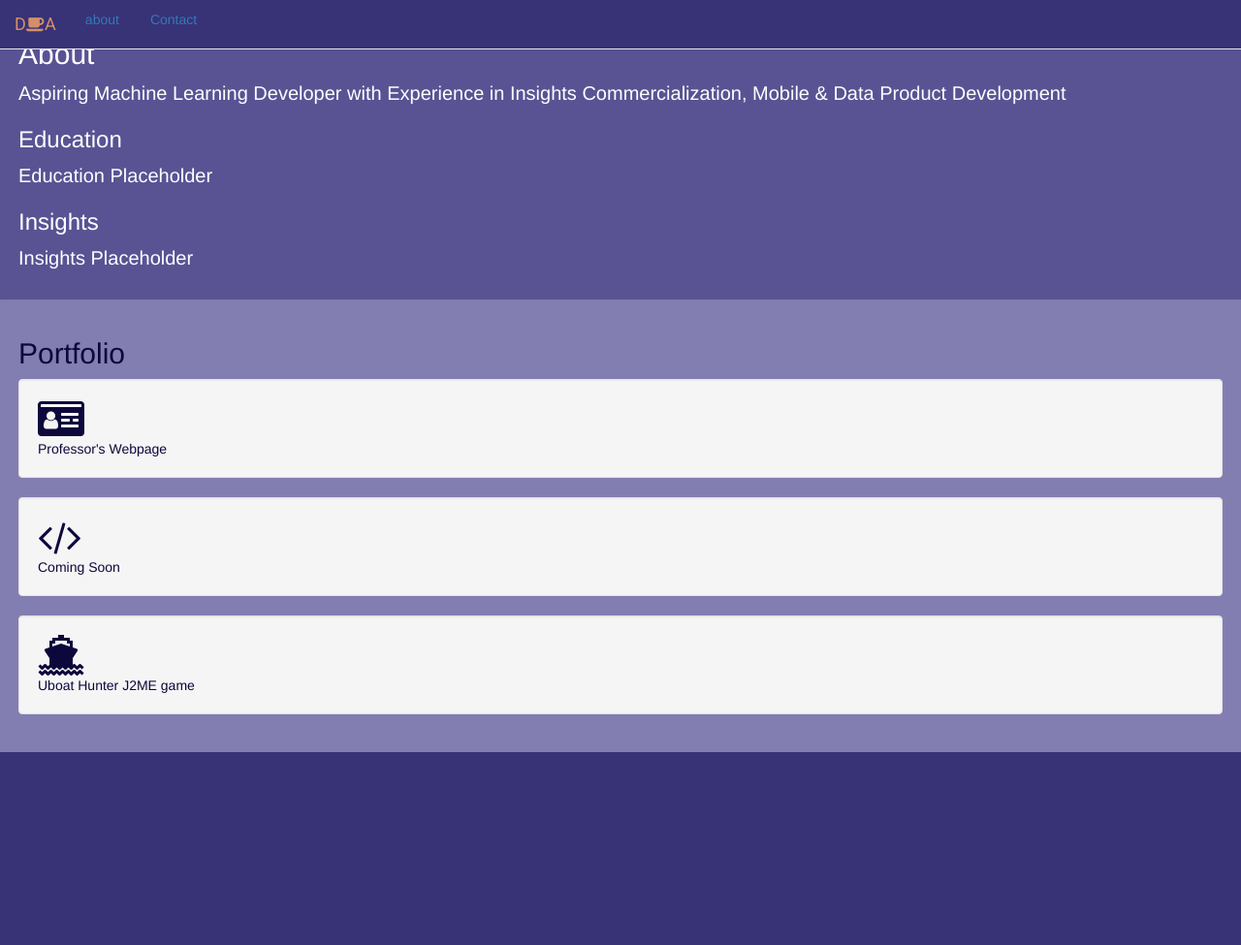
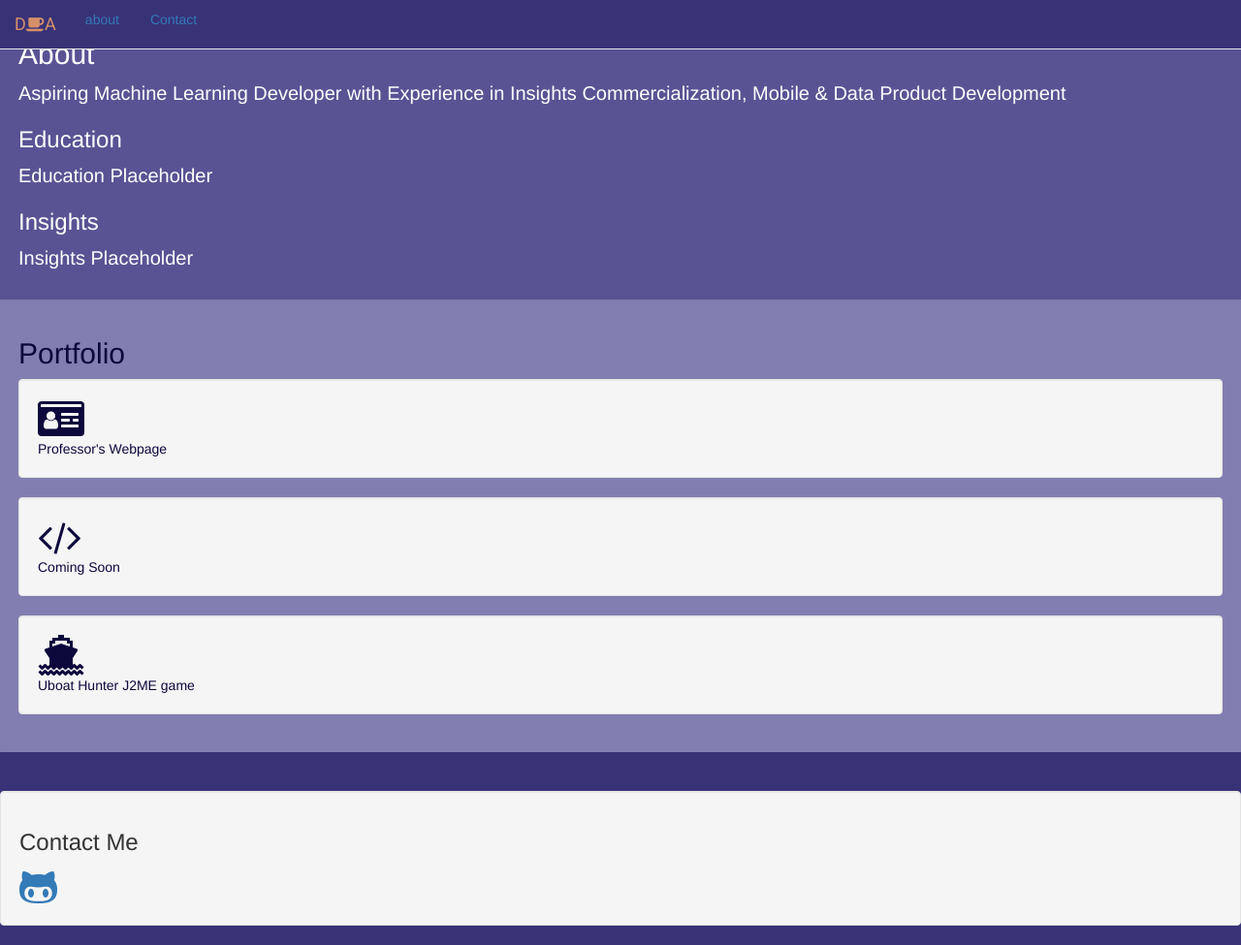
Before and after one commit to Dexdev08/Dexdev08.github.io, a plain HTML site: page index.html in a window 1280 px wide. Shown: the whole page at 97% size. Before the commit the page ends 816 px from the top, so only its background shows below. Drawn offline with nearby package versions, Linux system fonts and the light colour scheme.

```diff
--- a/index.html
+++ b/index.html
@@ -46,3 +46,7 @@
     </div>
     </section>
 </main>
+<div class="well" id="contact">
+    <h3>Contact Me</h3>
+    <a href="https://github.com/dexdev08"><i class="fa fa-github-alt fa-3x"></i></a>
+</div>
```
